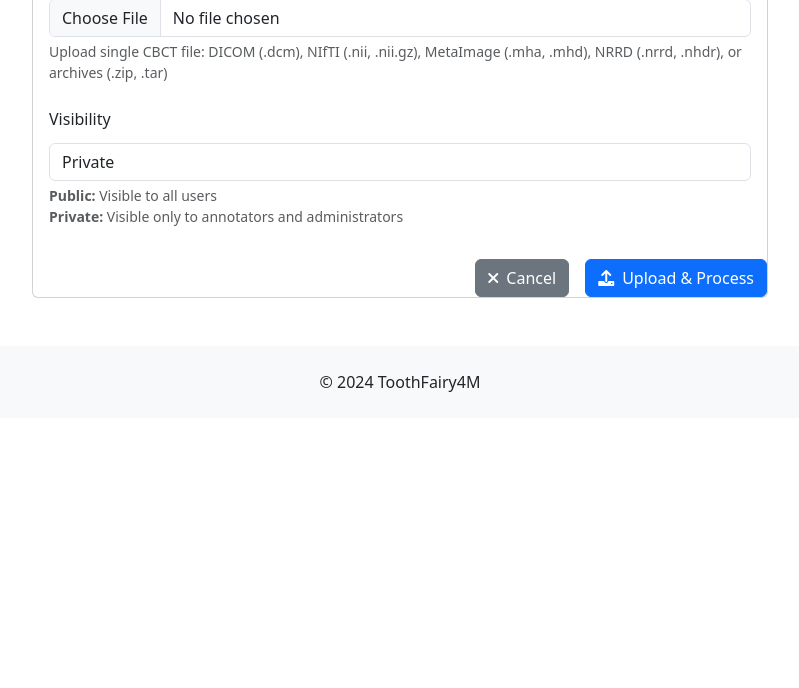
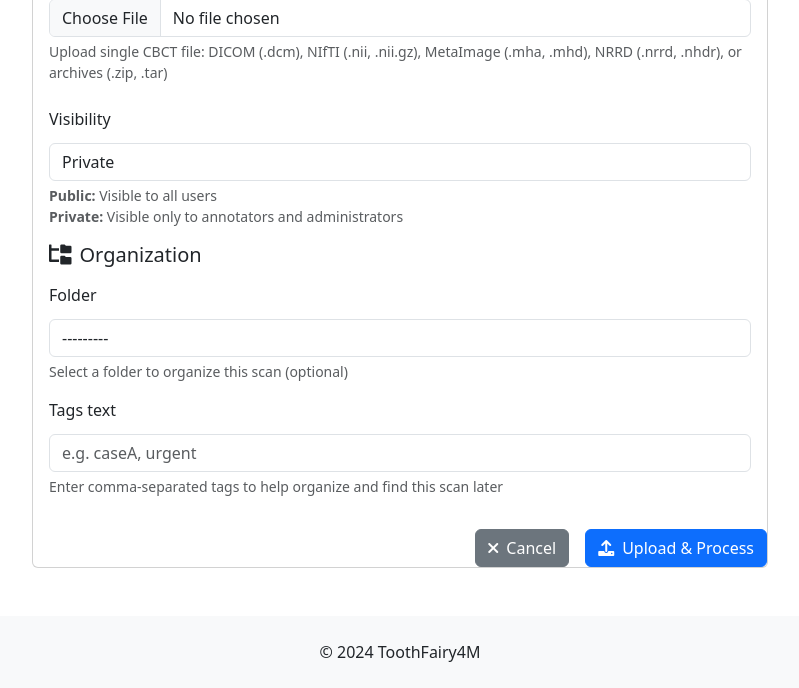
Before and after one commit to AImageLab-zip/ToothFairy4M, a Django app: template templates/scans/upload_scan.html in a window 1280 px wide. Shown: the part 774-1462 px from the top of the page, without its empty margins (240-1039 px from the left). Before the commit the page ends 1166 px from the top, so only its background shows below. Run offline with Django 5.2, Linux system fonts and the light colour scheme; the template is opened without the code that fills it: values that come from a table or form of the project are taken from there, others are empty.

Commit message:
update upload scans

```diff
--- a/templates/scans/upload_scan.html
+++ b/templates/scans/upload_scan.html
@@ -104,6 +104,29 @@
                             </div>
                         </div>
 
+                        <!-- Organization Section -->
+                        <h5 class="mb-3 upload-organization"><i class="fas fa-folder-tree me-2"></i>Organization</h5>
+
+                        <!-- Folder Selection -->
+                        <div class="mb-3">
+                            <label for="{{ scan_form.folder.id_for_label }}" class="form-label">{{ scan_form.folder.label }}</label>
+                            {{ scan_form.folder }}
+                            {% if scan_form.folder.errors %}
+                                <div class="text-danger">{{ scan_form.folder.errors }}</div>
+                            {% endif %}
+                            <div class="form-text">Select a folder to organize this scan (optional)</div>
+                        </div>
+
+                        <!-- Tags -->
+                        <div class="mb-3">
+                            <label for="{{ scan_form.tags_text.id_for_label }}" class="form-label">{{ scan_form.tags_text.label }}</label>
+                            {{ scan_form.tags_text }}
+                            {% if scan_form.tags_text.errors %}
+                                <div class="text-danger">{{ scan_form.tags_text.errors }}</div>
+                            {% endif %}
+                            <div class="form-text">Enter comma-separated tags to help organize and find this scan later</div>
+                        </div>
+
                         <!-- Show form-level errors -->
                         {% if scan_form.non_field_errors %}
                             <div class="alert alert-danger">
```
